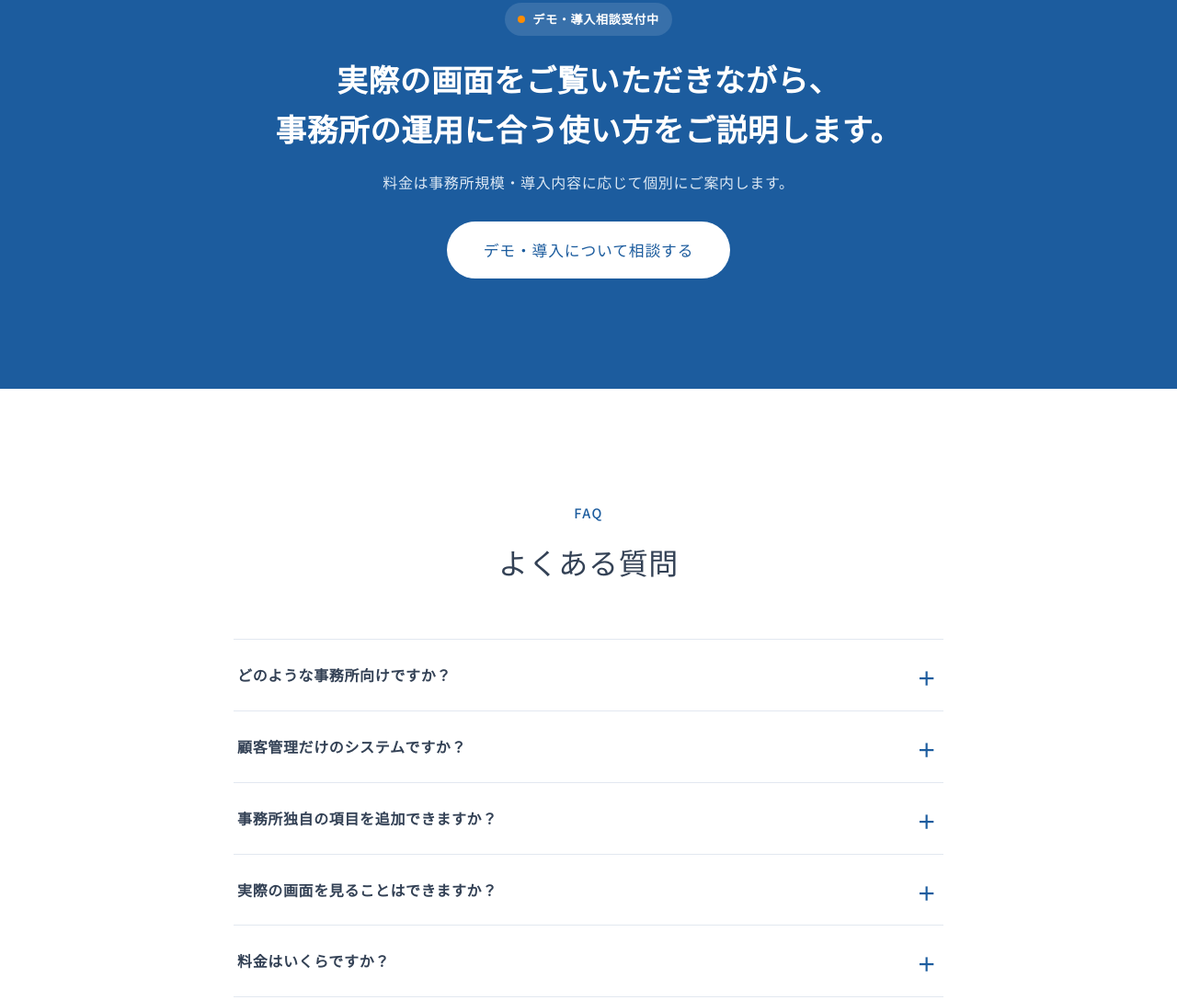
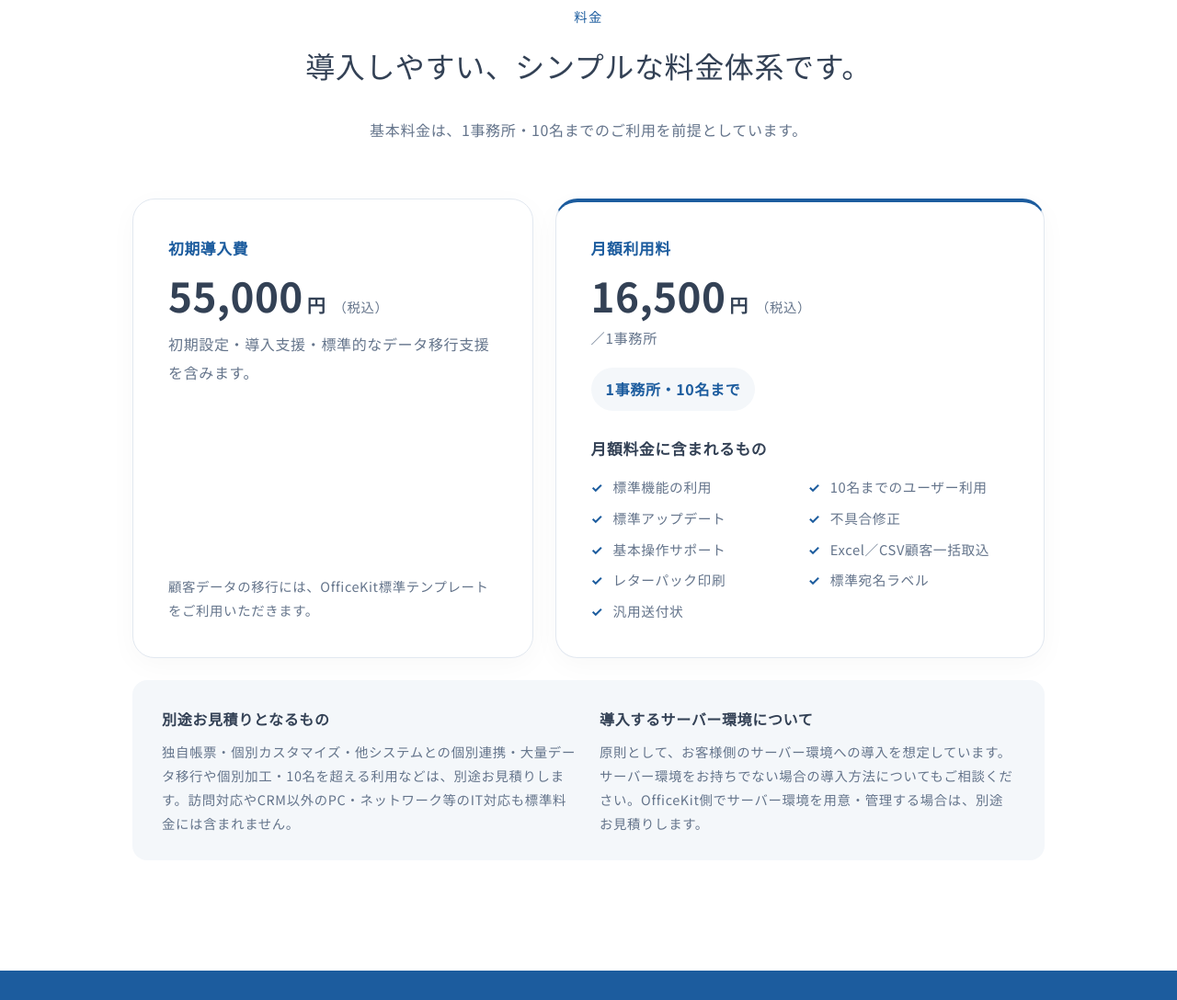
Before and after one commit to renon309-hash/HP, a plain HTML site: page crm/index.html in a window 1280 px wide. Shown: the part 7868-8956 px from the top of the page at 92% size. Drawn offline with Linux system fonts and the light colour scheme.

Commit message:
Add CRM pricing section

```diff
--- a/crm/crm.css
+++ b/crm/crm.css
@@ -49,6 +49,26 @@
 .screen-card figcaption span { color:var(--text-muted); font-size:.9rem; }
 .purpose-section { background:var(--bg-light-accent); text-align:center; }
 .purpose-section p { max-width:760px; margin:0 auto 20px; color:var(--text-muted); font-size:1.06rem; line-height:2; }
+.pricing-section { background:#fff; }
+.pricing-grid { display:grid; grid-template-columns:minmax(0,.9fr) minmax(0,1.1fr); gap:24px; align-items:stretch; }
+.pricing-card { display:flex; flex-direction:column; padding:38px; border:1px solid var(--accent-border); border-radius:var(--radius-lg); background:#fff; box-shadow:var(--shadow-soft); }
+.pricing-card-monthly { border-top:4px solid var(--accent-primary); padding-top:35px; }
+.pricing-card-label { color:var(--accent-primary); font-size:1.05rem; font-weight:700; margin-bottom:12px; }
+.pricing-price { display:flex; align-items:baseline; flex-wrap:wrap; margin-bottom:14px; color:var(--text-main); line-height:1.1; }
+.pricing-price strong { font-size:2.75rem; font-weight:700; letter-spacing:.01em; }
+.pricing-price span { margin-left:4px; font-size:1.25rem; font-weight:700; }
+.pricing-price small { margin-left:8px; color:var(--text-muted); font-size:.9rem; }
+.pricing-description { color:var(--text-muted); line-height:1.9; }
+.pricing-card-note { margin-top:auto; padding-top:28px; color:var(--text-muted); font-size:.9rem; line-height:1.8; }
+.pricing-unit { margin-top:-5px; color:var(--text-muted); font-size:.95rem; }
+.pricing-capacity { display:inline-flex; align-self:flex-start; margin:18px 0 26px; padding:9px 16px; border-radius:999px; background:var(--bg-alt); color:var(--accent-primary); font-weight:700; }
+.pricing-card h3 { margin-bottom:16px; font-size:1.05rem; }
+.pricing-includes { display:grid; grid-template-columns:repeat(2,minmax(0,1fr)); gap:11px 18px; }
+.pricing-includes li { position:relative; padding-left:24px; color:var(--text-muted); font-size:.92rem; line-height:1.55; }
+.pricing-includes li::before { content:'✓'; position:absolute; left:0; color:var(--accent-primary); font-weight:700; }
+.pricing-notes { display:grid; grid-template-columns:repeat(2,minmax(0,1fr)); gap:24px; margin-top:24px; padding:28px 32px; border-radius:16px; background:var(--bg-alt); }
+.pricing-notes h3 { margin-bottom:8px; color:var(--text-main); font-size:1rem; }
+.pricing-notes p { color:var(--text-muted); font-size:.9rem; line-height:1.8; }
 .product-cta { background:var(--accent-primary); color:#fff; text-align:center; }
 .product-cta h2 { font-size:2.1rem; line-height:1.6; margin-bottom:18px; }
 .product-cta p { color:#dce8f4; margin-bottom:28px; }
@@ -62,6 +82,6 @@
 .faq-list details[open] summary::after { content:'－'; }
 .faq-list details p { padding-top:16px; color:var(--text-muted); }
 @media (max-width:900px){.product-hero-grid{grid-template-columns:1fr}.hero-visual{min-height:360px}.system-map{width:340px}.map-center{width:104px;height:104px;top:118px;left:118px}.map-item{width:80px;height:80px}.item-1{left:130px}.item-4{left:130px}.split-panel{grid-template-columns:1fr;gap:42px}}
-@media (max-width:768px){.product-hero{padding:125px 0 72px}.product-hero h1{font-size:2rem}.desktop-only-break{display:none}.product-hero-lead{font-size:1rem}.product-buttons{flex-direction:column}.product-buttons .btn{width:100%;min-width:0;height:62px;padding:15px 18px;white-space:normal}.hero-visual{min-height:310px}.system-map{width:290px}.map-center{width:92px;height:92px;top:99px;left:99px}.map-item{width:70px;height:70px;font-size:.68rem}.item-1{left:110px}.item-2{top:50px}.item-3{bottom:40px}.item-4{left:110px}.item-5{bottom:40px}.item-6{top:50px}.problem-grid,.capability-grid{grid-template-columns:1fr}.capability-card{padding:28px 24px}.screen-grid{gap:26px}.screen-card{border-radius:12px}.screen-card figcaption{padding:18px}.approval-flow{align-items:stretch;flex-direction:column;text-align:center}.approval-flow i{transform:rotate(90deg)}.product-cta h2{font-size:1.55rem}.product-nav-links{display:none}.section-padding{padding:82px 0}}
+@media (max-width:768px){.product-hero{padding:125px 0 72px}.product-hero h1{font-size:2rem}.desktop-only-break{display:none}.product-hero-lead{font-size:1rem}.product-buttons{flex-direction:column}.product-buttons .btn{width:100%;min-width:0;height:62px;padding:15px 18px;white-space:normal}.hero-visual{min-height:310px}.system-map{width:290px}.map-center{width:92px;height:92px;top:99px;left:99px}.map-item{width:70px;height:70px;font-size:.68rem}.item-1{left:110px}.item-2{top:50px}.item-3{bottom:40px}.item-4{left:110px}.item-5{bottom:40px}.item-6{top:50px}.problem-grid,.capability-grid,.pricing-grid,.pricing-notes{grid-template-columns:1fr}.capability-card{padding:28px 24px}.pricing-card{padding:30px 24px}.pricing-card-monthly{padding-top:27px}.pricing-includes{grid-template-columns:1fr}.pricing-notes{padding:24px;gap:22px}.screen-grid{gap:26px}.screen-card{border-radius:12px}.screen-card figcaption{padding:18px}.approval-flow{align-items:stretch;flex-direction:column;text-align:center}.approval-flow i{transform:rotate(90deg)}.product-cta h2{font-size:1.55rem}.product-nav-links{display:none}.section-padding{padding:82px 0}}
 @media (max-width:390px){.product-hero h1{font-size:1.75rem}.system-map{width:270px}.map-center{width:86px;height:86px;top:92px;left:92px}.map-item{width:66px;height:66px}.item-1,.item-4{left:102px}.btn-large{width:100%;padding:15px 18px}.problem-grid p{padding-left:44px}.product-page .container{padding-left:20px;padding-right:20px}}
 @media (prefers-reduced-motion:reduce){.fade-in-up{opacity:1;transform:none;transition:none}}
--- a/crm/index.html
+++ b/crm/index.html
@@ -131,8 +131,54 @@
             <div class="container narrow fade-in-up"><span class="section-label">開発背景</span><h2 class="section-title">汎用CRMではなく、<br>税理士事務所の実務を前提に。</h2><p>一般的な営業CRMをそのまま税理士事務所向けに置き換えたものではありません。申告期限、資料回収、顧問契約、決算・申告料、担当者管理、訪問記録、申請・承認など、税理士事務所の日々の実務を前提に設計しています。</p><p>事務所ごとの運用に合わせた調整についてもご相談いただけます。現在の運用やご希望を伺ったうえで、対応可能な範囲をご案内します。</p></div>
         </section>
 
+        <section class="section-padding pricing-section" id="pricing">
+            <div class="container">
+                <div class="section-header fade-in-up">
+                    <span class="section-label">料金</span>
+                    <h2 class="section-title">導入しやすい、シンプルな料金体系です。</h2>
+                    <p class="section-copy">基本料金は、1事務所・10名までのご利用を前提としています。</p>
+                </div>
+                <div class="pricing-grid">
+                    <article class="pricing-card fade-in-up">
+                        <p class="pricing-card-label">初期導入費</p>
+                        <p class="pricing-price"><strong>55,000</strong><span>円</span><small>（税込）</small></p>
+                        <p class="pricing-description">初期設定・導入支援・標準的なデータ移行支援を含みます。</p>
+                        <p class="pricing-card-note">顧客データの移行には、OfficeKit標準テンプレートをご利用いただきます。</p>
+                    </article>
+                    <article class="pricing-card pricing-card-monthly fade-in-up">
+                        <p class="pricing-card-label">月額利用料</p>
+                        <p class="pricing-price"><strong>16,500</strong><span>円</span><small>（税込）</small></p>
+                        <p class="pricing-unit">／1事務所</p>
+                        <p class="pricing-capacity">1事務所・10名まで</p>
+                        <h3>月額料金に含まれるもの</h3>
+                        <ul class="pricing-includes">
+                            <li>標準機能の利用</li>
+                            <li>10名までのユーザー利用</li>
+                            <li>標準アップデート</li>
+                            <li>不具合修正</li>
+                            <li>基本操作サポート</li>
+                            <li>Excel／CSV顧客一括取込</li>
+                            <li>レターパック印刷</li>
+                            <li>標準宛名ラベル</li>
+                            <li>汎用送付状</li>
+                        </ul>
+                    </article>
+                </div>
+                <div class="pricing-notes fade-in-up">
+                    <div>
+                        <h3>別途お見積りとなるもの</h3>
+                        <p>独自帳票・個別カスタマイズ・他システムとの個別連携・大量データ移行や個別加工・10名を超える利用などは、別途お見積りします。訪問対応やCRM以外のPC・ネットワーク等のIT対応も標準料金には含まれません。</p>
+                    </div>
+                    <div>
+                        <h3>導入するサーバー環境について</h3>
+                        <p>原則として、お客様側のサーバー環境への導入を想定しています。サーバー環境をお持ちでない場合の導入方法についてもご相談ください。OfficeKit側でサーバー環境を用意・管理する場合は、別途お見積りします。</p>
+                    </div>
+                </div>
+            </div>
+        </section>
+
         <section class="section-padding product-cta">
-            <div class="container narrow fade-in-up"><p class="status-badge light"><span></span>デモ・導入相談受付中</p><h2>実際の画面をご覧いただきながら、<br>事務所の運用に合う使い方をご説明します。</h2><p>料金は事務所規模・導入内容に応じて個別にご案内します。</p><a href="../?inquiry=crm#contact" class="btn btn-light btn-large">デモ・導入について相談する</a></div>
+            <div class="container narrow fade-in-up"><p class="status-badge light"><span></span>デモ・導入相談受付中</p><h2>実際の画面をご覧いただきながら、<br>事務所の運用に合う使い方をご説明します。</h2><p>料金や導入環境についてのご質問にもお答えします。</p><a href="../?inquiry=crm#contact" class="btn btn-light btn-large">デモ・導入について相談する</a></div>
         </section>
 
         <section class="section-padding" id="faq">
@@ -143,7 +189,7 @@
                     <details class="fade-in-up"><summary>顧客管理だけのシステムですか？</summary><p>いいえ。顧客情報を中心に、申告期限、年間予定、資料回収、タスク、訪問・連絡・郵送履歴、契約、月次売上、申請・承認までをまとめて管理できます。</p></details>
                     <details class="fade-in-up"><summary>事務所独自の項目を追加できますか？</summary><p>事務所ごとの運用に合わせた調整についてもご相談いただけます。ご希望の内容を確認したうえで、対応可能な範囲をご案内します。</p></details>
                     <details class="fade-in-up"><summary>実際の画面を見ることはできますか？</summary><p>はい。架空データを使用した営業デモをご用意しています。デモをご希望の場合は、問い合わせフォームからお申し込みください。</p></details>
-                    <details class="fade-in-up"><summary>料金はいくらですか？</summary><p>事務所規模・導入内容に応じて個別にご案内します。まずは現在の運用とご希望をお聞かせください。</p></details>
+                    <details class="fade-in-up"><summary>料金はいくらですか？</summary><p>初期導入費は55,000円（税込）、月額利用料は16,500円（税込）です。月額料金は1事務所10名までご利用いただけます。独自帳票や個別カスタマイズなどは別途お見積りします。サーバー環境をお持ちでない場合の導入方法についてもご相談ください。</p></details>
                 </div>
             </div>
         </section>
```
